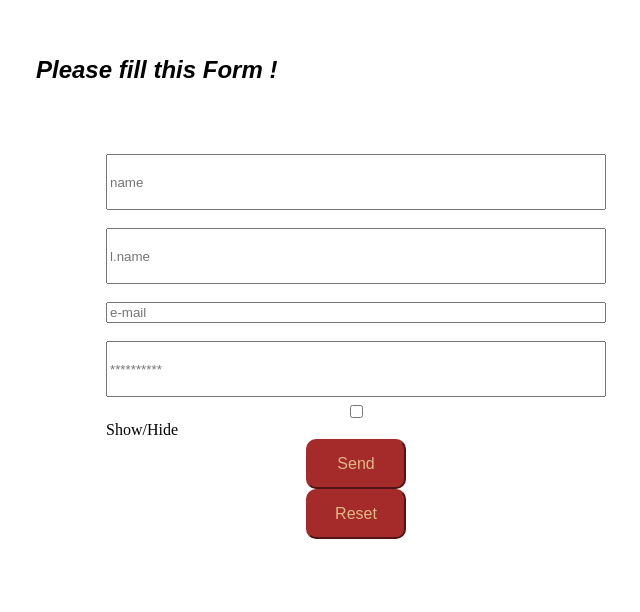
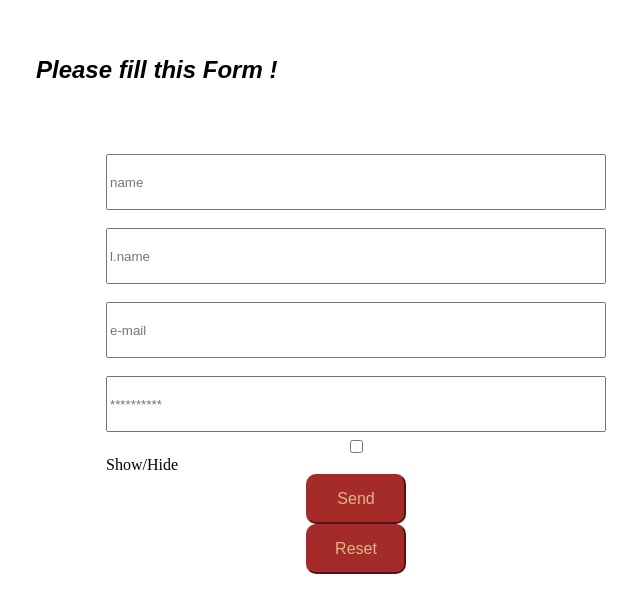
Before and after one commit to ghadabouzaiene/challenge_dom, a plain HTML site: page index.html in a window 1280 px wide. Shown: the part 110-722 px from the top of the page, without its empty margins (114-754 px from the left). Drawn offline with Linux system fonts and the light colour scheme.

Commit message:
changing id in css style

```diff
--- a/style.css
+++ b/style.css
@@ -26,7 +26,7 @@ h1 {
     height: 50px;
     margin-bottom: 5px;
 }
-#email {
+#e-mail {
     height: 50px;
 }
 button {
```
